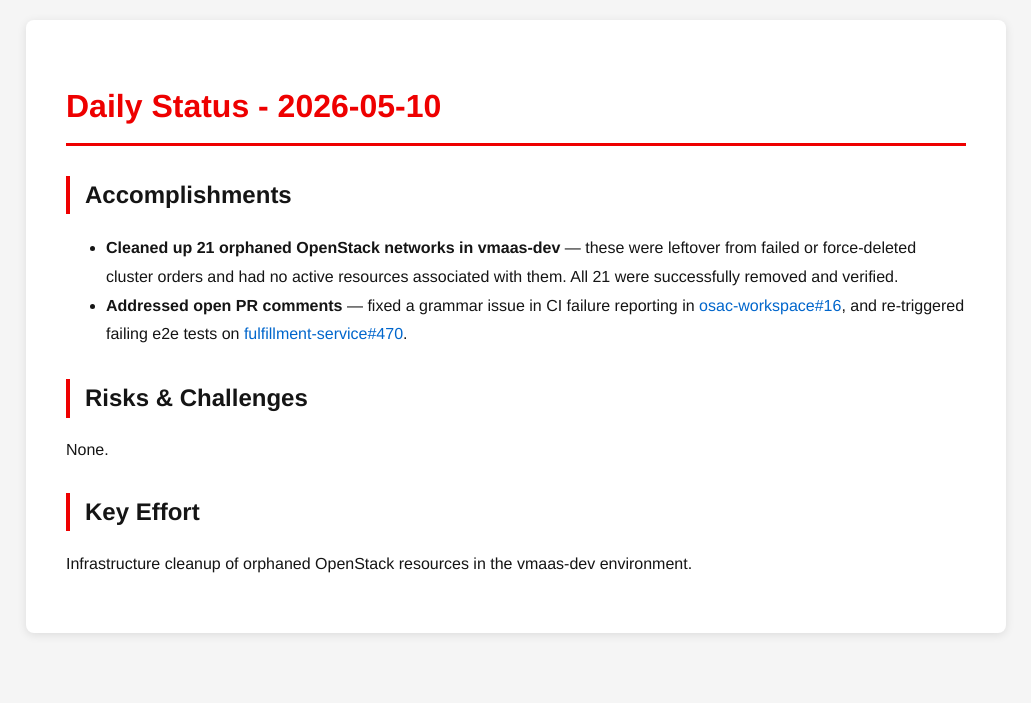
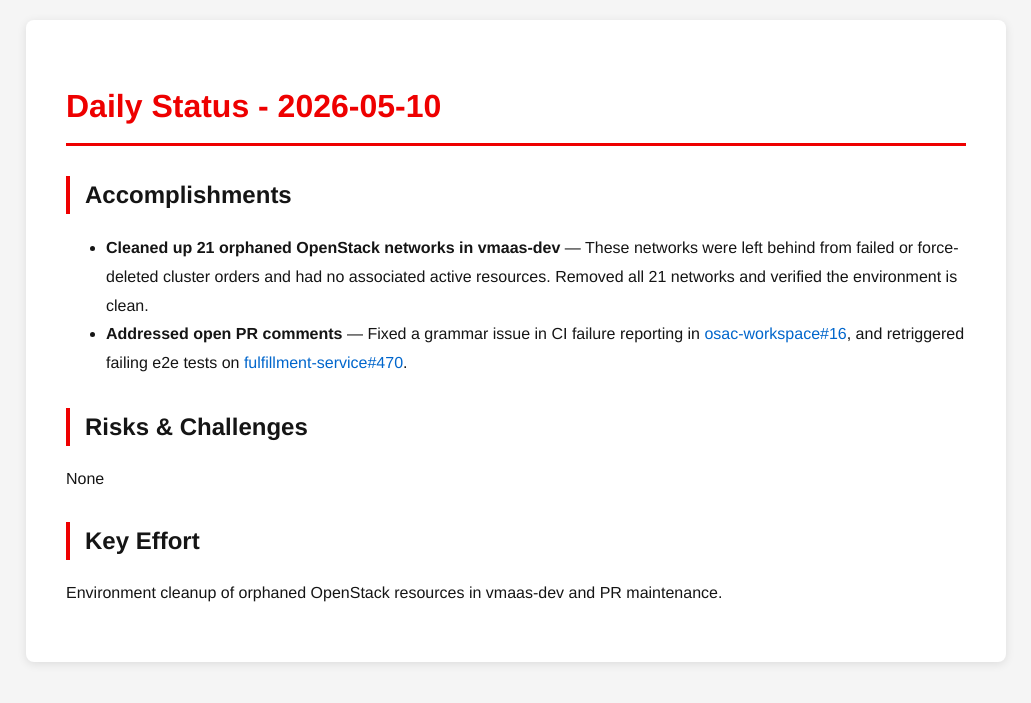
Before and after one commit to tzvatot/daily-status, a Jekyll site: the page built from 2026-05-10.md, in a window 1280 px wide. Shown: the top 703 px of the page, without its empty margins (124-1155 px from the left). Built offline with Jekyll 4.4.1, drawn with Linux system fonts in a browser that asks for light colours.

Commit message:
Daily status update - 2026-05-10

```diff
--- a/2026-05-10.md
+++ b/2026-05-10.md
@@ -7,11 +7,11 @@
 # Daily Status - 2026-05-10
 
 ## Accomplishments
-- **Cleaned up 21 orphaned OpenStack networks in vmaas-dev** — these were leftover from failed or force-deleted cluster orders and had no active resources associated with them. All 21 were successfully removed and verified.
-- **Addressed open PR comments** — fixed a grammar issue in CI failure reporting in [osac-workspace#16](https://github.com/osac-project/osac-workspace/pull/16), and re-triggered failing e2e tests on [fulfillment-service#470](https://github.com/osac-project/fulfillment-service/pull/470).
+- **Cleaned up 21 orphaned OpenStack networks in vmaas-dev** — These networks were left behind from failed or force-deleted cluster orders and had no associated active resources. Removed all 21 networks and verified the environment is clean.
+- **Addressed open PR comments** — Fixed a grammar issue in CI failure reporting in [osac-workspace#16](https://github.com/osac-project/osac-workspace/pull/16), and retriggered failing e2e tests on [fulfillment-service#470](https://github.com/osac-project/fulfillment-service/pull/470).
 
 ## Risks & Challenges
-None.
+None
 
 ## Key Effort
-Infrastructure cleanup of orphaned OpenStack resources in the vmaas-dev environment.
+Environment cleanup of orphaned OpenStack resources in vmaas-dev and PR maintenance.
```
